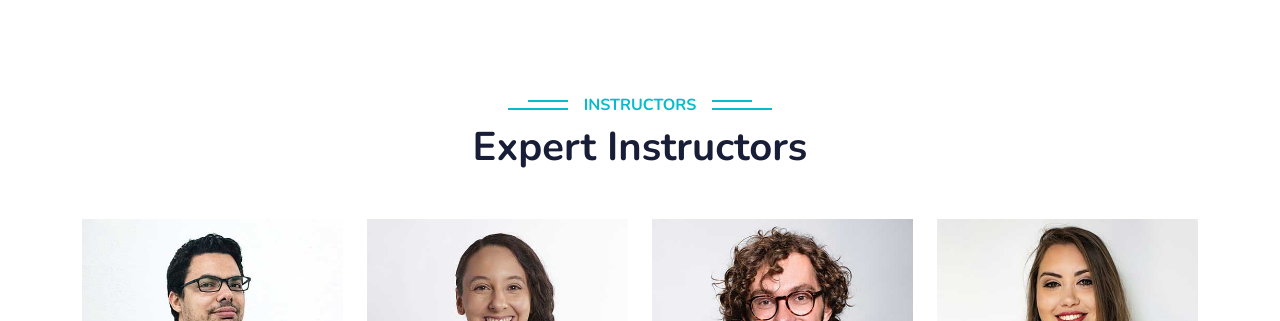
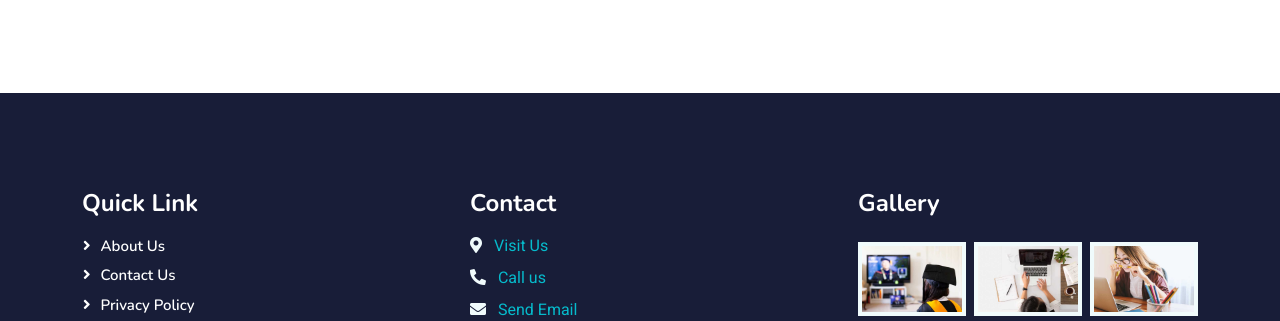
Before and after one commit to mdsamir8863/Alfa-Aviation-website, a plain HTML site: page about.html in a window 1280 px wide. Shown: the part 1299-1620 px from the top of the page. Drawn offline with nearby package versions, Linux system fonts and the light colour scheme.

Commit message:
team page removed

```diff
--- a/about.html
+++ b/about.html
@@ -291,7 +291,7 @@
     <!-- About End -->
 
     <!-- Team Start -->
-    <div class="container-xxl py-5">
+    <!-- <div class="container-xxl py-5">
       <div class="container">
         <div class="text-center wow fadeInUp" data-wow-delay="0.1s">
           <h6 class="section-title bg-white text-center text-primary px-3">
@@ -410,7 +410,7 @@
           </div>
         </div>
       </div>
-    </div>
+    </div> -->
     <!-- Team End -->
 
     <!-- Footer Start -->
```
Also changed, not shown: index.html (+2 -2 lines).
